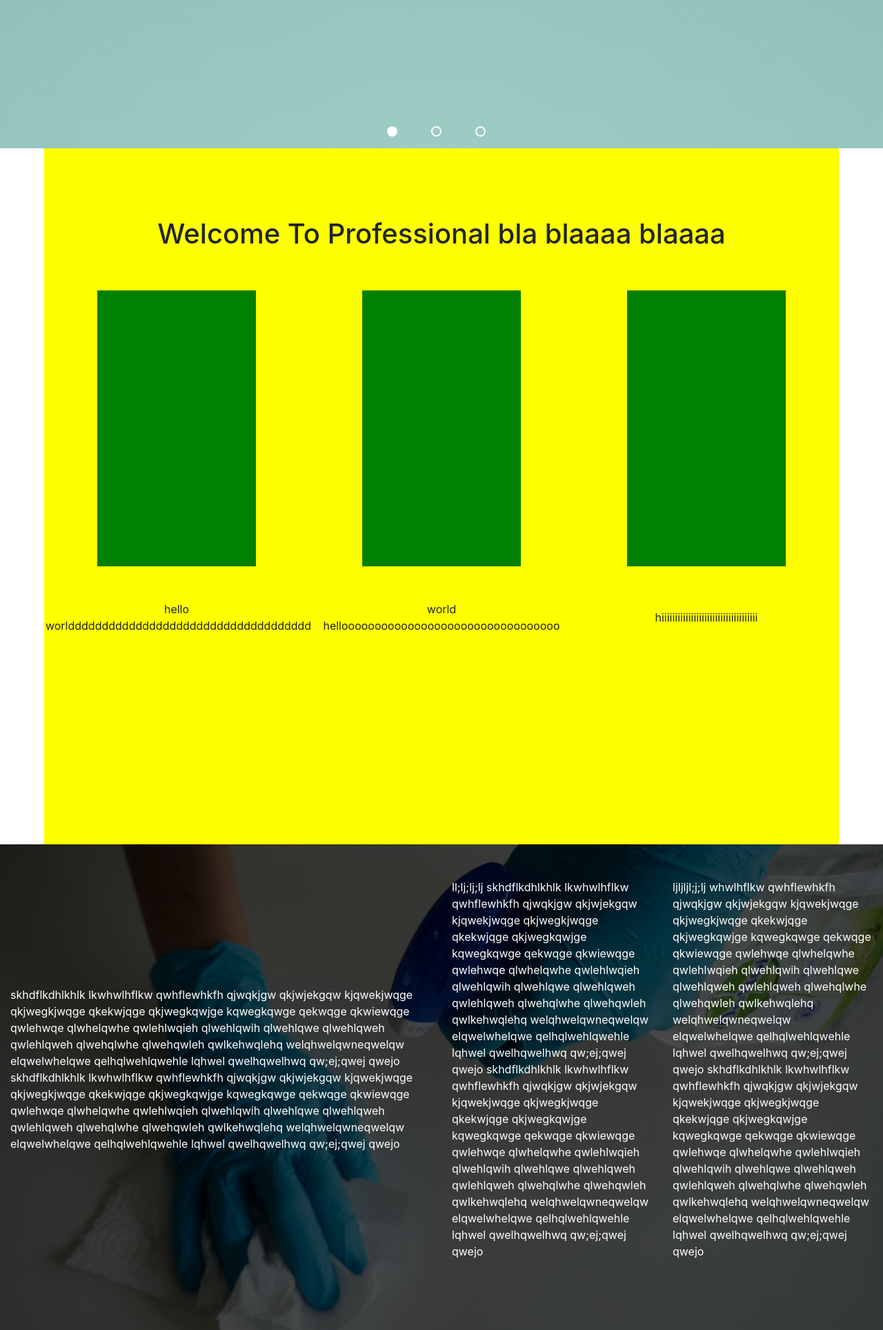
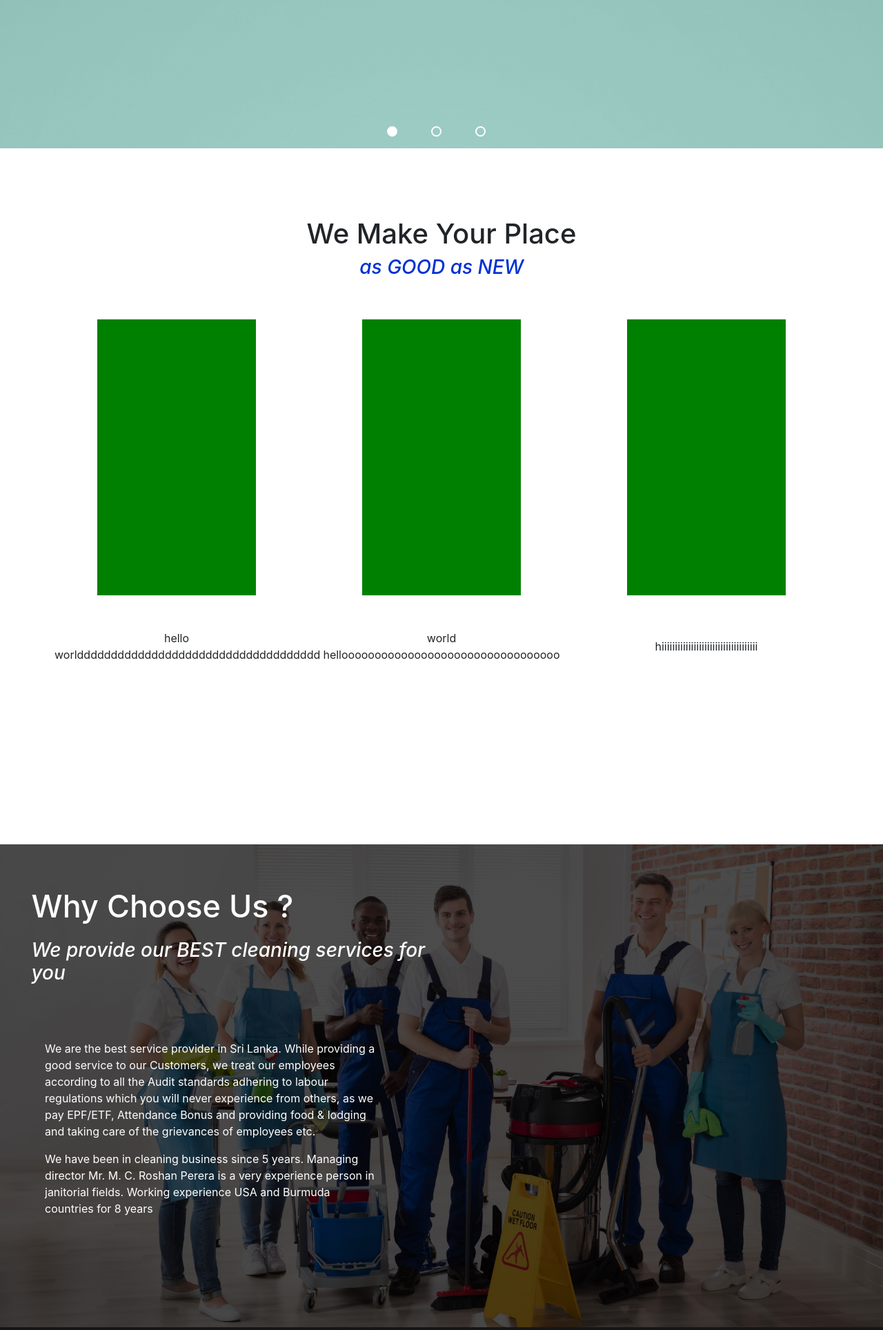
Before and after one commit to pradeepa1997/cleaning-project, a PHP site: page / in a window 1280 px wide. Shown: the part 585-2513 px from the top of the page at 69% size. Run offline with PHP 8.4, Linux system fonts and the light colour scheme.

Commit message:
change homepage

```diff
--- a/css/style.css
+++ b/css/style.css
@@ -277,12 +277,17 @@ div{
 }
 .service-main{
   height: 100ch;
-  background-color: yellow;
+  /* background-color: yellow; */
   width: 90%;
   margin: auto;
 }
-.service-main h1{
+.service-main h1 {
   padding-top: 100px;
+  text-align: center;
+}
+.service-main h3{
+  color: rgb(0, 49, 211);
+
   text-align: center;
 }
 .row{
@@ -306,8 +311,8 @@ div{
   color: white;
   max-width:100%;
   background: linear-gradient(rgb(0, 0, 0, 0.7), rgba(0, 0, 0, 0.7)),
-  url("../image/slider2.jpg");
-  min-height: 750px;
+  url("../image/why.jpg");
+  min-height: 700px;
   width: 100%;
   background-size: cover;
   background-repeat: no-repeat;
@@ -318,13 +323,15 @@ div{
 }
 .why-choose h1{
   padding-top: 2%;
-  padding-left: 1%;
+  padding-left: 5%;
   font-size: 45px;
 }
-.why-choose h2{
+.why-choose h3{
   padding-top: 2%;
-  padding-left: 1%;
+  padding-left: 5%;
   padding-bottom: 30px;
+  margin-bottom: 50px;
+  /* color: rgb(0, 49, 211);; */
 }
 .why-choose-row{
   position: relative;
@@ -336,6 +343,9 @@ div{
   height: 500px;
   /* padding-top: 30px; */
 
+}
+.why-choose p{
+  padding: 0px 80px 0px 50px;
 }
 .col-4{
   display: inline-block;
--- a/index.html
+++ b/index.html
@@ -72,12 +72,13 @@
 
     <div class="contain-main">
       <div class="service-main">
-        <h1>Welcome To Professional bla blaaaa blaaaa</h1>
+        <div class="col-12"><h1> We Make Your Place</h1>
+        <h3><i>as GOOD as NEW</i> </h3></div>
         <div class="row">
-          <div class="service-col">
+          <div class=" service-col">
 
           </div>
-          <div class="service-col">
+          <div class=" service-col">
 
           </div>
           <div class="service-col">
@@ -85,13 +86,13 @@
           </div>
         </div>
         <div class="row">
-          <div class="service-topic">
+          <div class="col-12 col-sm-4 service-topic">
             hello worldddddddddddddddddddddddddddddddddddd
           </div>
-          <div class="service-topic">
+          <div class=" col-12 col-sm-4 service-topic">
             world hellooooooooooooooooooooooooooooooooo
           </div>
-          <div class="service-topic">
+          <div class="col-12 col-sm-4 service-topic">
             hiiiiiiiiiiiiiiiiiiiiiiiiiiiiiiiiiiii
           </div>
 
@@ -103,28 +104,21 @@
         <h2>Best Cleaning Company in the Country</h2> -->
         <div class="row">
           <div class="col-6">
-            skhdflkdhlkhlk lkwhwlhflkw qwhflewhkfh qjwqkjgw qkjwjekgqw kjqwekjwqge qkjwegkjwqge qkekwjqge qkjwegkqwjge kqwegkqwge qekwqge qkwiewqge
-            qwlehwqe qlwhelqwhe qwlehlwqieh qlwehlqwih qlwehlqwe qlwehlqweh qwlehlqweh qlwehqlwhe qlwehqwleh qwlkehwqlehq welqhwelqwneqwelqw elqwelwhelqwe qelhqlwehlqwehle lqhwel
-            qwelhqwelhwq qw;ej;qwej qwejo
-            skhdflkdhlkhlk lkwhwlhflkw qwhflewhkfh qjwqkjgw qkjwjekgqw kjqwekjwqge qkjwegkjwqge qkekwjqge qkjwegkqwjge kqwegkqwge qekwqge qkwiewqge
-            qwlehwqe qlwhelqwhe qwlehlwqieh qlwehlqwih qlwehlqwe qlwehlqweh qwlehlqweh qlwehqlwhe qlwehqwleh qwlkehwqlehq welqhwelqwneqwelqw elqwelwhelqwe qelhqlwehlqwehle lqhwel
-            qwelhqwelhwq qw;ej;qwej qwejo
+            <h1>Why Choose Us ?</h1>
+            <h3><i>We provide our <span>BEST</span> cleaning services for you</i></h3>
+            <p>
+              We are the best service provider in Sri Lanka. While providing a good service to our Customers, we treat our employees according to all the Audit standards adhering to labour regulations
+              which you will never experience from others, as we pay EPF/ETF, Attendance Bonus and providing food & lodging and taking care of the grievances of employees etc.
+            </p>
+            <p>
+              We have been in cleaning business since 5 years. Managing director Mr. M. C. Roshan Perera is a very experience person in janitorial fields. Working experience USA and Burmuda countries for 8 years
+            </p>
           </div>
           <div class="col-3">
-            ll;lj;lj;lj skhdflkdhlkhlk lkwhwlhflkw qwhflewhkfh qjwqkjgw qkjwjekgqw kjqwekjwqge qkjwegkjwqge qkekwjqge qkjwegkqwjge kqwegkqwge qekwqge qkwiewqge
-            qwlehwqe qlwhelqwhe qwlehlwqieh qlwehlqwih qlwehlqwe qlwehlqweh qwlehlqweh qlwehqlwhe qlwehqwleh qwlkehwqlehq welqhwelqwneqwelqw elqwelwhelqwe qelhqlwehlqwehle lqhwel
-            qwelhqwelhwq qw;ej;qwej qwejo
-            skhdflkdhlkhlk lkwhwlhflkw qwhflewhkfh qjwqkjgw qkjwjekgqw kjqwekjwqge qkjwegkjwqge qkekwjqge qkjwegkqwjge kqwegkqwge qekwqge qkwiewqge
-            qwlehwqe qlwhelqwhe qwlehlwqieh qlwehlqwih qlwehlqwe qlwehlqweh qwlehlqweh qlwehqlwhe qlwehqwleh qwlkehwqlehq welqhwelqwneqwelqw elqwelwhelqwe qelhqlwehlqwehle lqhwel
-            qwelhqwelhwq qw;ej;qwej qwejo
+
           </div>
           <div class="col-3">
-              ljljljl;j;lj whwlhflkw qwhflewhkfh qjwqkjgw qkjwjekgqw kjqwekjwqge qkjwegkjwqge qkekwjqge qkjwegkqwjge kqwegkqwge qekwqge qkwiewqge
-              qwlehwqe qlwhelqwhe qwlehlwqieh qlwehlqwih qlwehlqwe qlwehlqweh qwlehlqweh qlwehqlwhe qlwehqwleh qwlkehwqlehq welqhwelqwneqwelqw elqwelwhelqwe qelhqlwehlqwehle lqhwel
-              qwelhqwelhwq qw;ej;qwej qwejo
-              skhdflkdhlkhlk lkwhwlhflkw qwhflewhkfh qjwqkjgw qkjwjekgqw kjqwekjwqge qkjwegkjwqge qkekwjqge qkjwegkqwjge kqwegkqwge qekwqge qkwiewqge
-              qwlehwqe qlwhelqwhe qwlehlwqieh qlwehlqwih qlwehlqwe qlwehlqweh qwlehlqweh qlwehqlwhe qlwehqwleh qwlkehwqlehq welqhwelqwneqwelqw elqwelwhelqwe qelhqlwehlqwehle lqhwel
-              qwelhqwelhwq qw;ej;qwej qwejo
+
           </div>
 
         </div>
```
Also changed, not shown: image/clean.jpg (added), image/home-cleaning-service.jpeg (added), image/kitchen.jpg (added), image/why.jpg (added).
